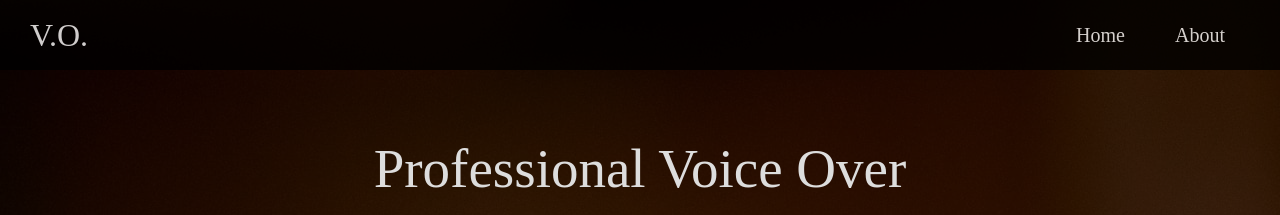
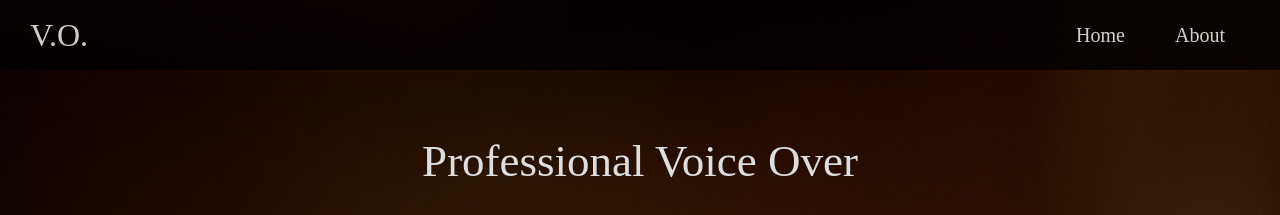
Before and after one commit to JustinS7/vom, a plain HTML site: page index.html in a window 1280 px wide. Shown: the top 215 px of the page. Drawn offline with Linux system fonts and the light colour scheme.

Commit message:
Update main.css

```diff
--- a/css/main.css
+++ b/css/main.css
@@ -169,8 +169,8 @@ img {
   padding: 0 20px; }
 
 .hero .content h1 {
-  font-size: 55px;
-  margin-bottom: 1rem; }
+  font-size: 45px;
+  margin-bottom: 2rem; }
 
 .hero .content p {
   text-align: center;
```
